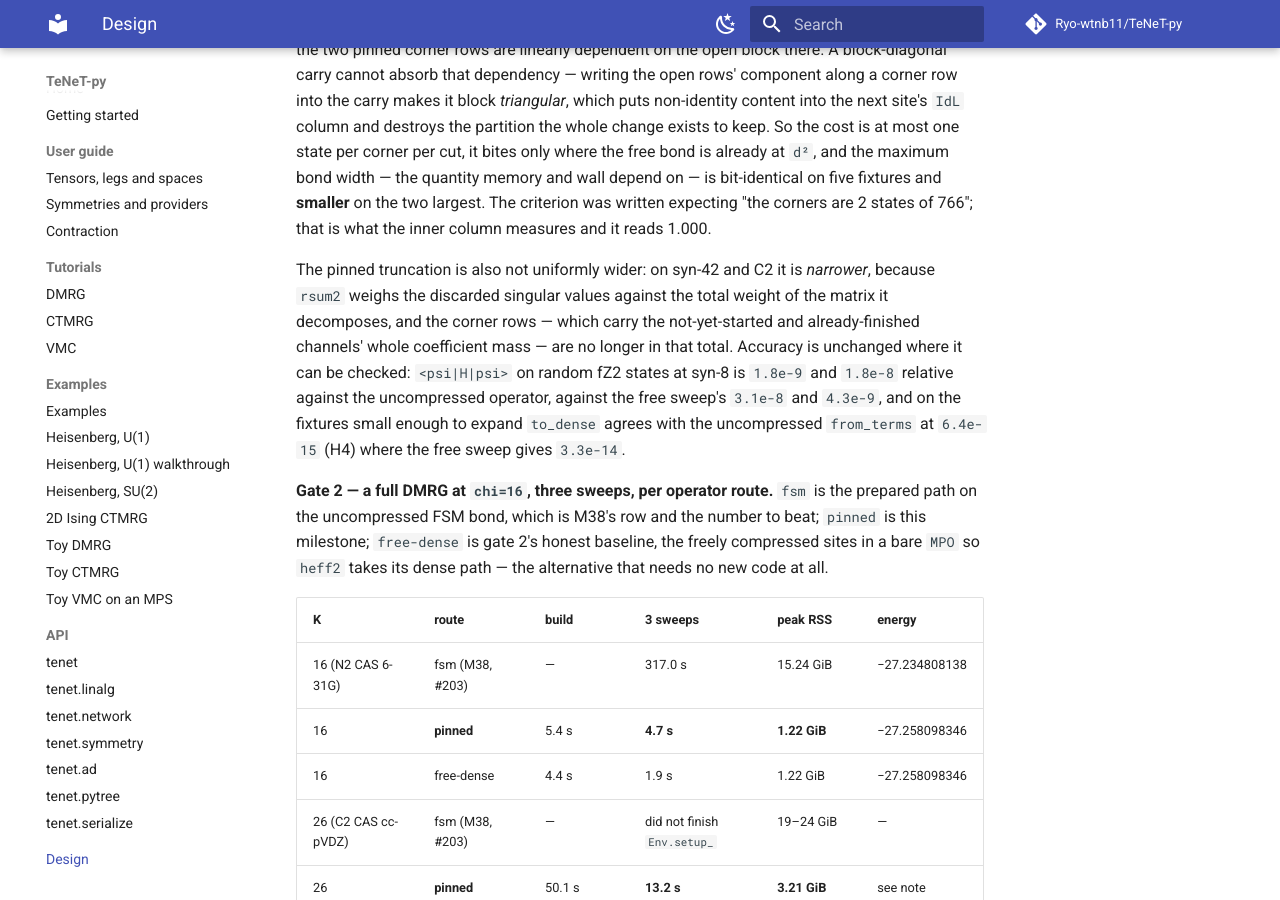
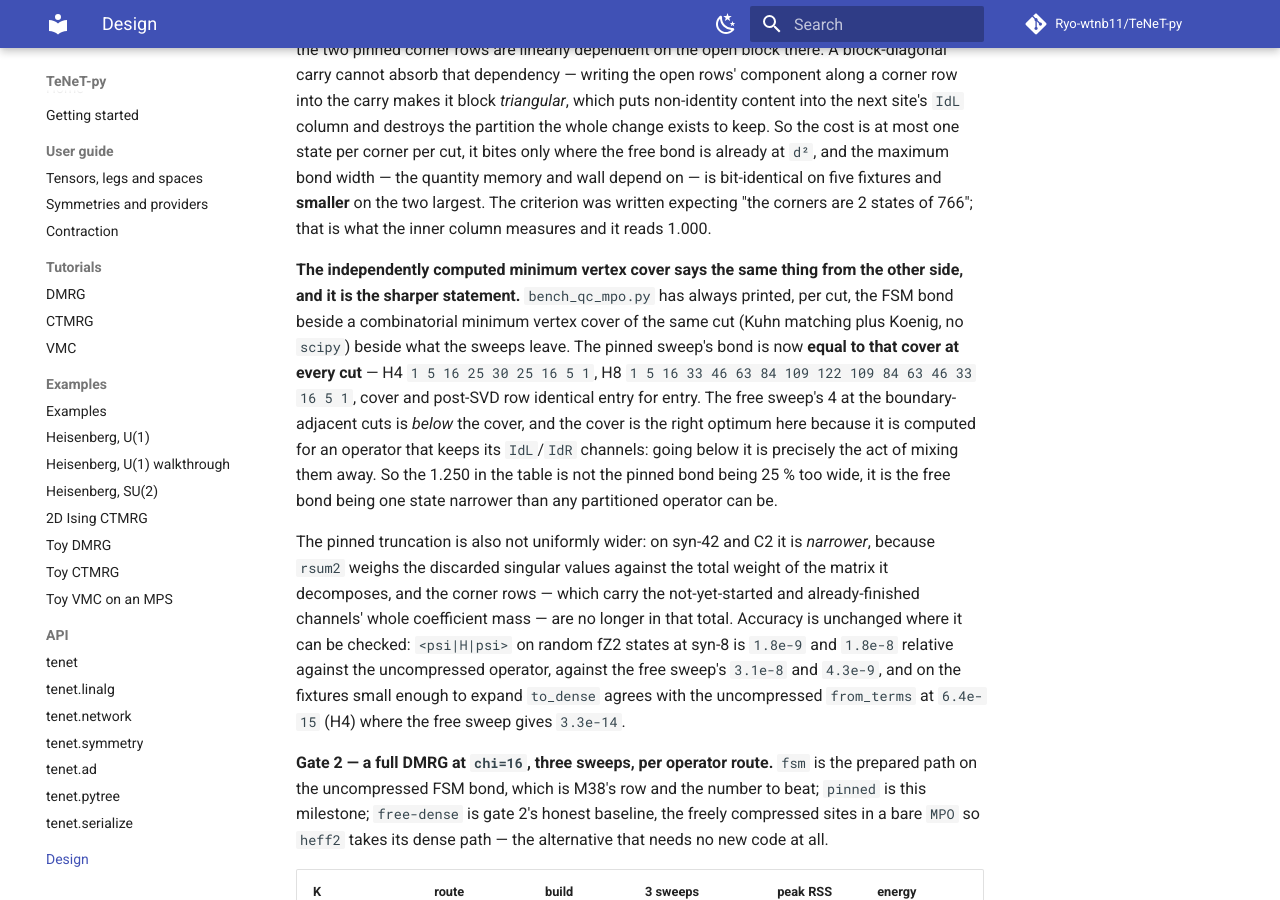
Before and after one commit to Ryo-wtnb11/TeNeT-py, an MkDocs documentation site: the page built from docs/design.md, in a window 1280 px wide and 900 px high, scrolled down 72350 px. Built offline with MkDocs 1.6.1 and Material for MkDocs 9.7.7, drawn with Linux system fonts in a browser that asks for light colours; comment, search, counter and statistics services are not loaded.

Commit message:
M39: record the minimum-vertex-cover reading of gate 1
Co-Authored-By: Claude Fable 5 <noreply@anthropic.com>

```diff
--- a/docs/design.md
+++ b/docs/design.md
@@ -3422,6 +3422,18 @@ The split:
   and **smaller** on the two largest. The criterion was written expecting "the corners are
   2 states of 766"; that is what the inner column measures and it reads 1.000.
 
+  **The independently computed minimum vertex cover says the same thing from the other
+  side, and it is the sharper statement.** `bench_qc_mpo.py` has always printed, per cut,
+  the FSM bond beside a combinatorial minimum vertex cover of the same cut (Kuhn matching
+  plus Koenig, no `scipy`) beside what the sweeps leave. The pinned sweep's bond is now
+  **equal to that cover at every cut** — H4 `1 5 16 25 30 25 16 5 1`, H8
+  `1 5 16 33 46 63 84 109 122 109 84 63 46 33 16 5 1`, cover and post-SVD row identical
+  entry for entry. The free sweep's 4 at the boundary-adjacent cuts is *below* the cover,
+  and the cover is the right optimum here because it is computed for an operator that keeps
+  its `IdL`/`IdR` channels: going below it is precisely the act of mixing them away. So the
+  1.250 in the table is not the pinned bond being 25 % too wide, it is the free bond being
+  one state narrower than any partitioned operator can be.
+
   The pinned truncation is also not uniformly wider: on syn-42 and C2 it is *narrower*,
   because `rsum2` weighs the discarded singular values against the total weight of the
   matrix it decomposes, and the corner rows — which carry the not-yet-started and
```
Also changed, not shown: 1 other file.
